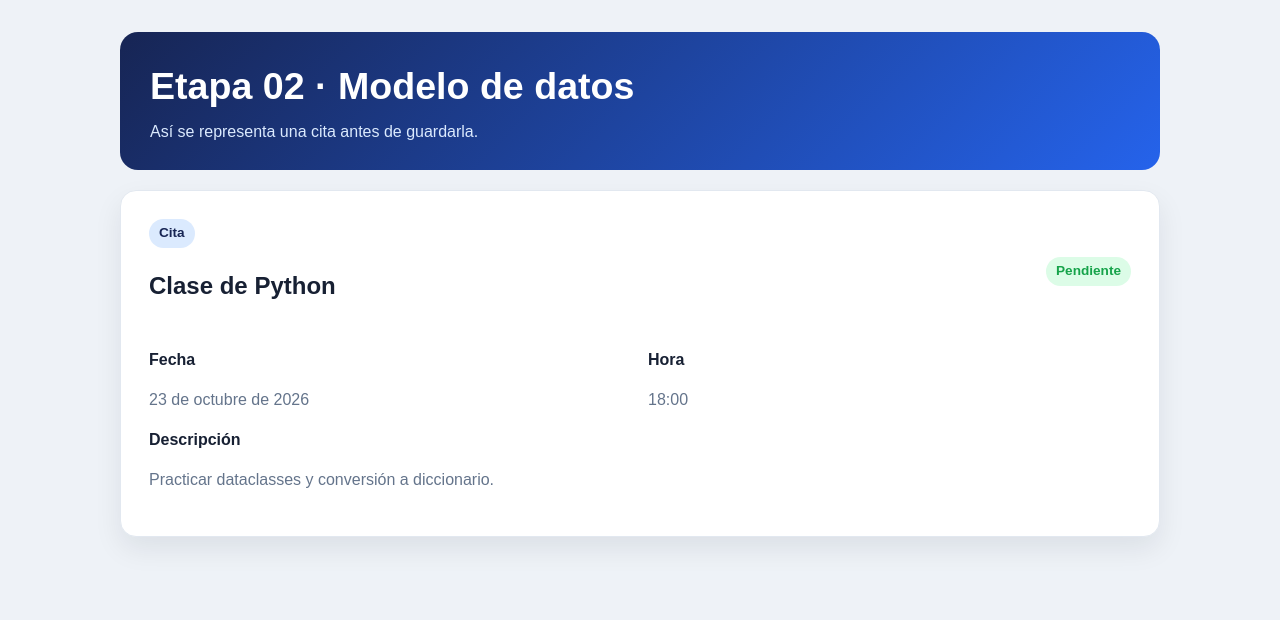
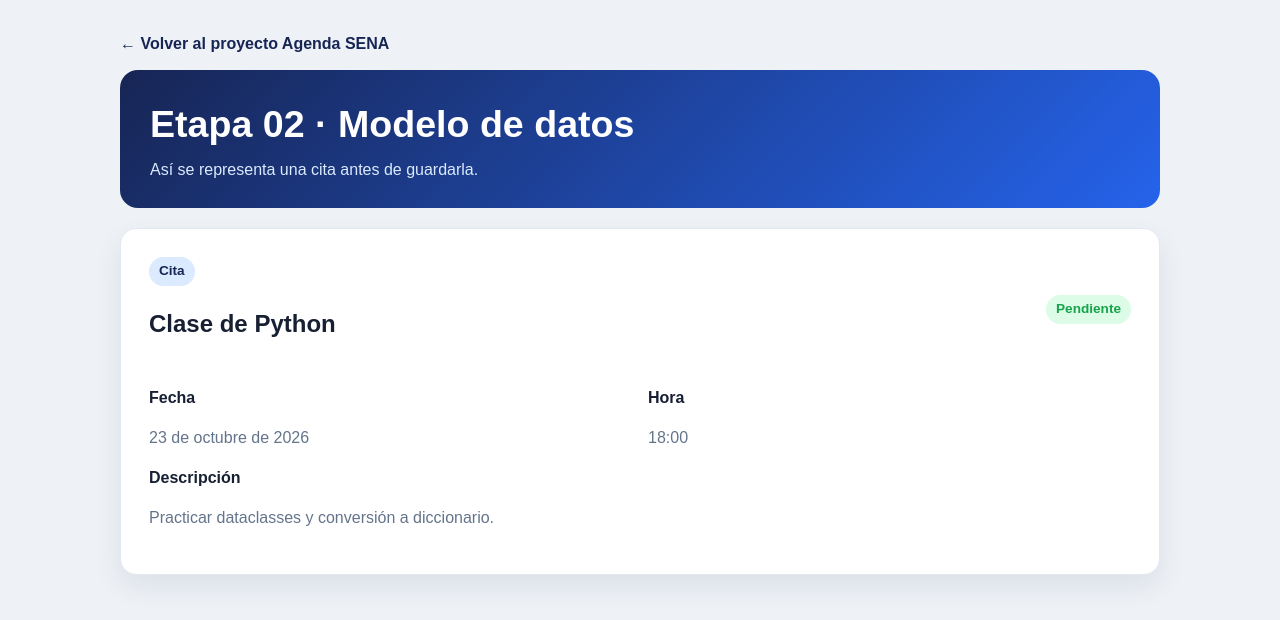
Before and after one commit to AwoooLab/Agenda_SENA, a plain HTML site: page stages/02_data_model/preview.html in a window 1280 px wide. Drawn offline with Linux system fonts and the light colour scheme.

Commit message:
Enlazar vistas de etapas con pagina principal

```diff
--- a/assets/stage-preview.css
+++ b/assets/stage-preview.css
@@ -27,6 +27,18 @@ body {
   width: min(1040px, calc(100% - 32px));
   margin: 32px auto;
 }
+
+.navegacion {
+  margin-bottom: 14px;
+}
+
+.navegacion a {
+  color: var(--azul-oscuro);
+  font-weight: 700;
+  text-decoration: none;
+}
+
+.navegacion a:hover { text-decoration: underline; }
 
 .encabezado {
   margin-bottom: 20px;
--- a/stages/02_data_model/preview.html
+++ b/stages/02_data_model/preview.html
@@ -8,6 +8,9 @@
   </head>
   <body>
     <main class="pagina">
+      <nav class="navegacion" aria-label="Navegación del proyecto">
+        <a href="../../index.html">← Volver al proyecto Agenda SENA</a>
+      </nav>
       <header class="encabezado">
         <h1>Etapa 02 · Modelo de datos</h1>
         <p>Así se representa una cita antes de guardarla.</p>
```
Also changed, not shown: stages/01_python_window/preview.html (+3 -0 lines), stages/03_json_storage/preview.html (+3 -0 lines), stages/04_sqlite_database/preview.html (+3 -0 lines), stages/05_user_registration/preview.html (+3 -0 lines), stages/06_login_session/preview.html (+3 -0 lines), stages/07_main_window/preview.html (+3 -0 lines), stages/08_monthly_calendar/preview.html (+3 -0 lines), stages/09_events_categories_colors/preview.html (+3 -0 lines), stages/10_tests_security_executable/preview.html (+3 -0 lines).
